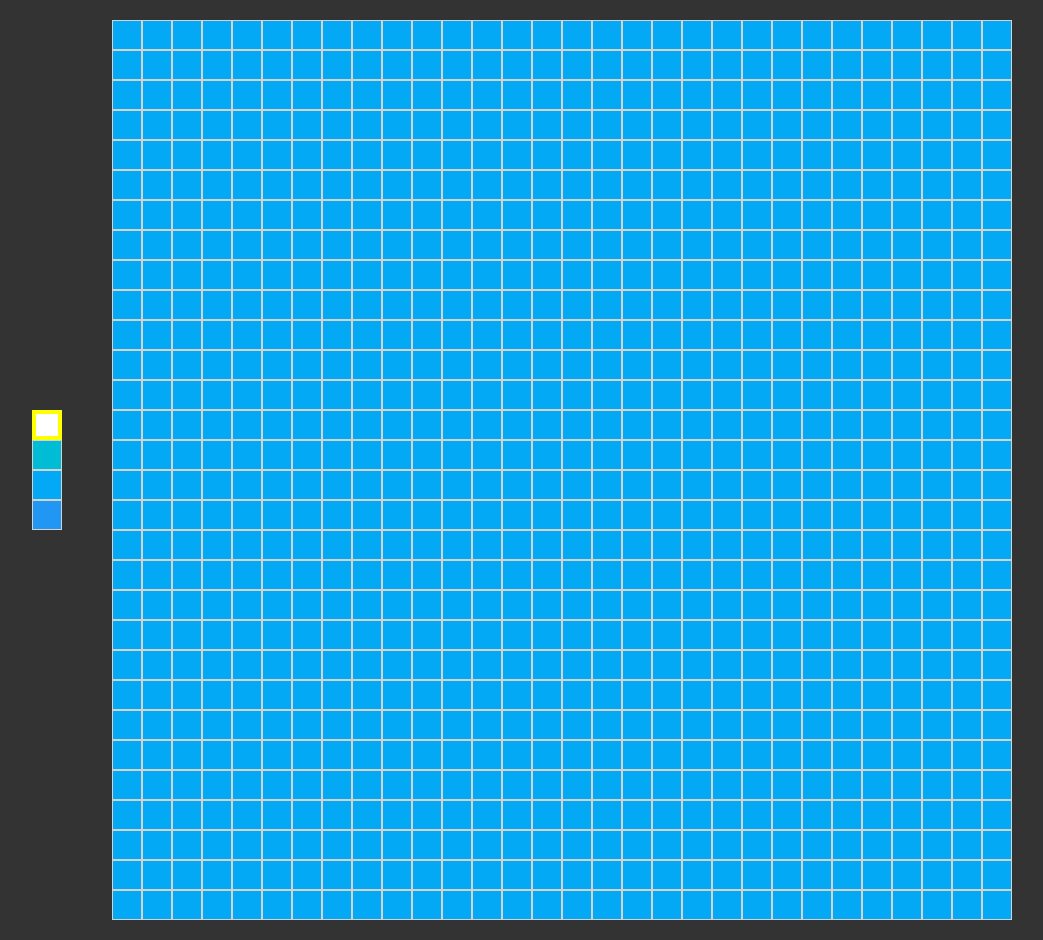
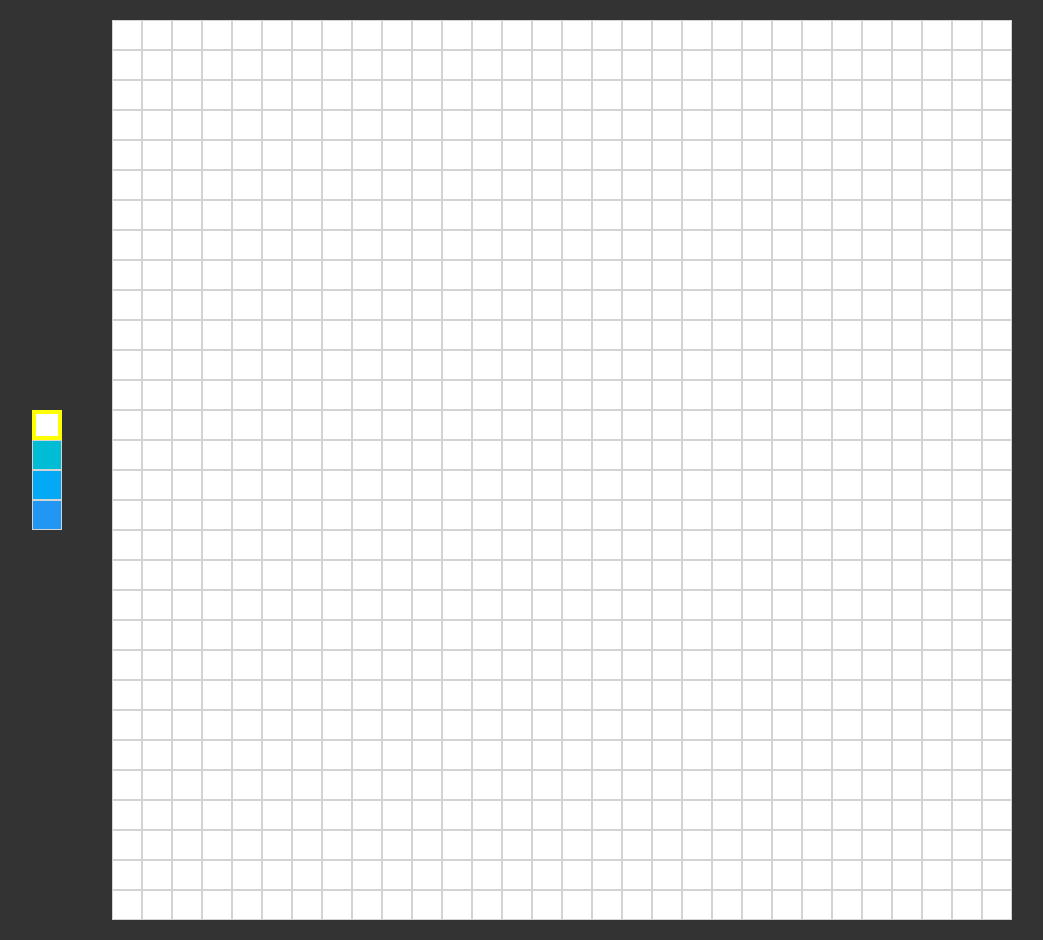
Before and after one commit to Walter-Satriano/Vuejs-Pixel-Drawing-App, a Vue app: page / in a window 1280 px wide. Shown: the whole page, without its empty margins (118-1161 px from the left). Built offline with nearby package versions, Linux system fonts and the light colour scheme.

Commit message:
Set the isInCanvas prop, get the value of the color in that array position and pass it in the color prop, pass the index

```diff
--- a/src/components/Canvas.vue
+++ b/src/components/Canvas.vue
@@ -1,6 +1,6 @@
 <template>
   <div class="canvas">
-    <Pixel v-for="n in 30*30" :key="n" color='blue'/>
+    <Pixel isInCanvas v-for="(color, index) in pixels" :color="color" :key=index :index=index />
   </div>
 </template>
 
```
